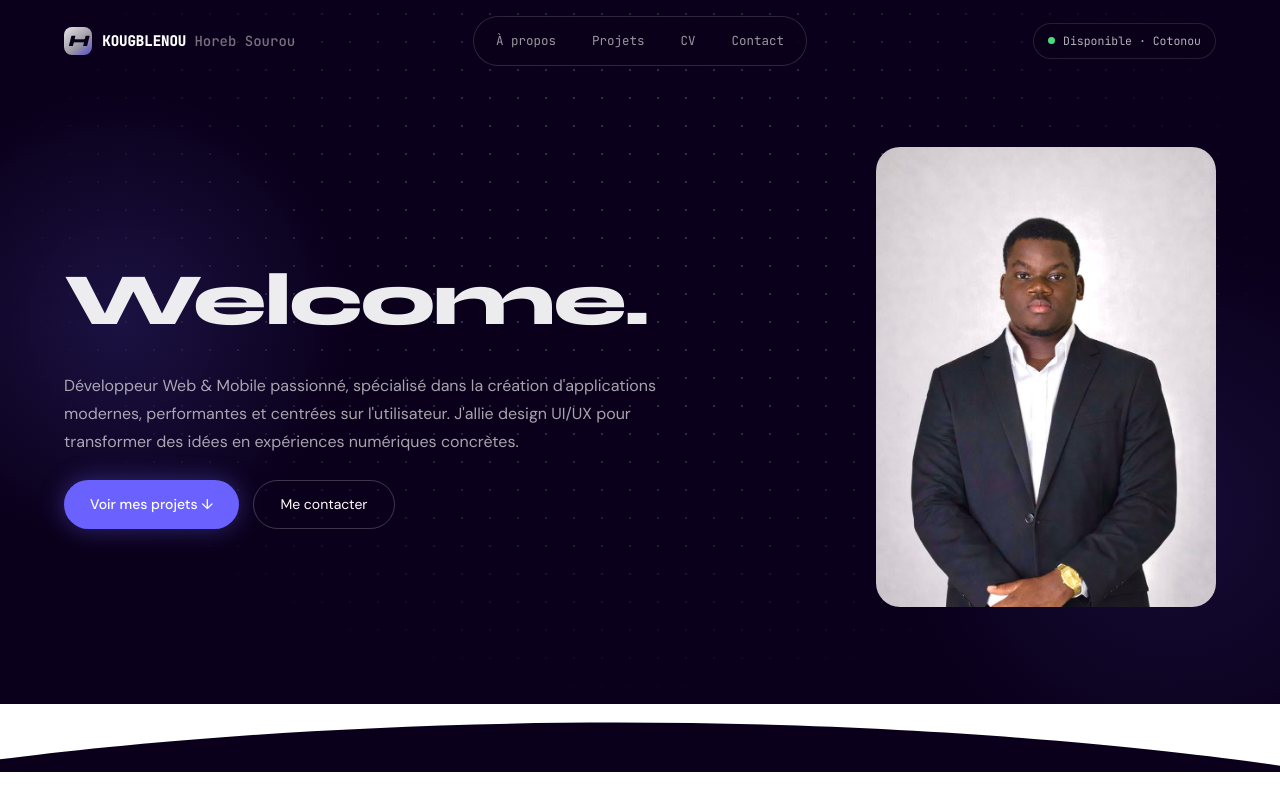
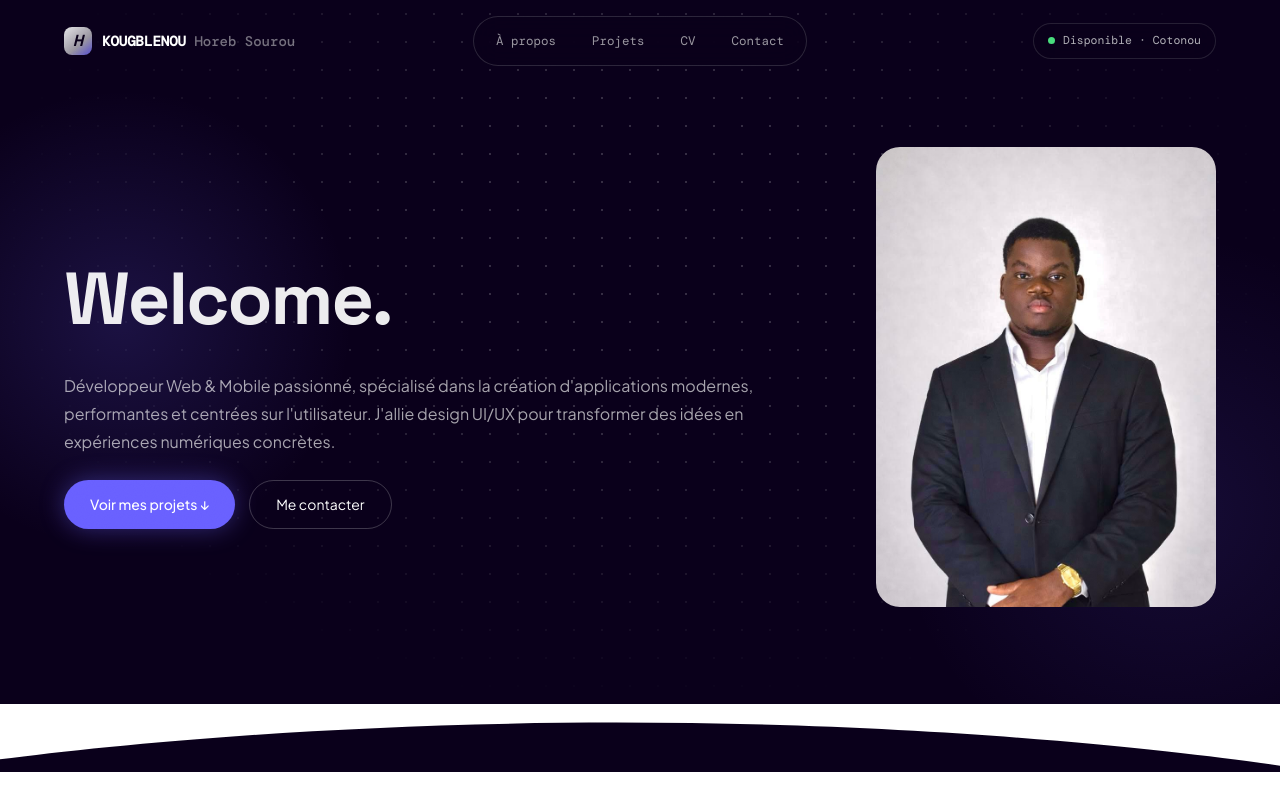
Before and after one commit to Horeb14/portfolio-react, a React (Vite) app: page / in a window 1280 px wide. Shown: the top 800 px of the page. Built offline with nearby package versions, Linux system fonts and the light colour scheme.

Commit message:
feat: replace fonts with Space Grotesk, Plus Jakarta Sans, DM Mono
Swap Syne → Space Grotesk, DM Sans → Plus Jakarta Sans,
JetBrains Mono → DM Mono across all CSS and JSX files
for a less generic, more distinctive typographic identity.

```diff
--- a/index.html
+++ b/index.html
@@ -7,7 +7,7 @@
     <title>KOUGBLENOU Horeb Sourou — Développeur Web</title>
     <link rel="preconnect" href="https://fonts.googleapis.com" />
     <link rel="preconnect" href="https://fonts.gstatic.com" crossorigin />
-    <link href="https://fonts.googleapis.com/css2?family=Syne:wght@400;700;800&family=DM+Sans:opsz,wght@9..40,300;9..40,400;9..40,500&family=JetBrains+Mono:wght@400;500&display=swap" rel="stylesheet" />
+    <link href="https://fonts.googleapis.com/css2?family=Space+Grotesk:wght@400;500;600;700&family=Plus+Jakarta+Sans:wght@300;400;500;600&family=DM+Mono:ital,wght@0,400;0,500&display=swap" rel="stylesheet" />
   </head>
   <body>
     <div id="root"></div>
--- a/src/App.css
+++ b/src/App.css
@@ -8,14 +8,15 @@
   --muted: rgba(255, 255, 255, 0.45);
   --accent: #6c63ff;
   --accent-glow: rgba(108, 99, 255, 0.35);
-  --sans: 'DM Sans', system-ui, sans-serif;
-  --display: 'Syne', system-ui, sans-serif;
+  --sans: 'Plus Jakarta Sans', system-ui, sans-serif;
+  --display: 'Space Grotesk', system-ui, sans-serif;
+  --mono: 'DM Mono', monospace;
 }
 
 * { box-sizing: border-box; margin: 0; padding: 0; }
 html { scroll-behavior: smooth; }
 body {
-  font-family: 'DM Sans', system-ui, sans-serif;
+  font-family: 'Plus Jakarta Sans', system-ui, sans-serif;
   background: #fff;
   color: #0a001b;
   overflow-x: hidden;
@@ -46,7 +47,7 @@ body::before {
   margin-bottom: 10px;
 }
 .sec-title {
-  font-family: 'Syne', sans-serif;
+  font-family: 'Space Grotesk', sans-serif;
   font-size: clamp(28px, 4vw, 48px);
   font-weight: 800;
   letter-spacing: -1px;
--- a/src/components/About.css
+++ b/src/components/About.css
@@ -28,7 +28,7 @@
 .stat:hover { border-color: #6c63ff; transform: translateY(-3px); }
 
 .stat-n {
-  font-family: 'Syne', sans-serif;
+  font-family: 'Space Grotesk', sans-serif;
   font-size: 36px;
   font-weight: 800;
   color: #6c63ff;
--- a/src/components/CV.css
+++ b/src/components/CV.css
@@ -32,7 +32,7 @@
   font-weight: 500;
   text-decoration: none;
   transition: background .2s, transform .2s;
-  font-family: 'DM Sans', sans-serif;
+  font-family: 'Plus Jakarta Sans', sans-serif;
 }
 .cv-download:hover { background: #1a0a3b; transform: translateY(-2px); }
 .cv-download .ico { font-size: 16px; }
@@ -71,13 +71,13 @@
   display: flex;
   align-items: center;
   justify-content: center;
-  font-family: 'Syne', sans-serif;
+  font-family: 'Space Grotesk', sans-serif;
   font-weight: 800;
   font-size: 13px;
   flex-shrink: 0;
 }
 
-.cv-doc-name { font-family: 'Syne', sans-serif; font-weight: 700; font-size: 14px; color: #0a001b; }
+.cv-doc-name { font-family: 'Space Grotesk', sans-serif; font-weight: 700; font-size: 14px; color: #0a001b; }
 .cv-doc-role { font-size: 12px; color: #999; margin-top: 2px; }
 
 .cv-doc-infos { display: flex; flex-direction: column; gap: 10px; margin-bottom: 20px; }
@@ -111,7 +111,7 @@
   color: #fff;
   font-size: 13px;
   font-weight: 700;
-  font-family: 'JetBrains Mono', monospace;
+  font-family: 'DM Mono', monospace;
   padding: 8px 20px;
   border-radius: 100px;
   letter-spacing: .05em;
--- a/src/components/Contact.css
+++ b/src/components/Contact.css
@@ -17,7 +17,7 @@
   padding: 28px;
 }
 .form-card h3 {
-  font-family: 'Syne', sans-serif;
+  font-family: 'Space Grotesk', sans-serif;
   font-weight: 700;
   font-size: 20px;
   margin-bottom: 8px;
@@ -34,7 +34,7 @@
   border: 1px solid rgba(255, 255, 255, 0.12);
   border-radius: 10px;
   font-size: 14px;
-  font-family: 'DM Sans', sans-serif;
+  font-family: 'Plus Jakarta Sans', sans-serif;
   color: #fff;
   outline: none;
   transition: border-color .2s;
@@ -70,7 +70,7 @@
   font-size: 14px;
   font-weight: 500;
   cursor: pointer;
-  font-family: 'DM Sans', sans-serif;
+  font-family: 'Plus Jakarta Sans', sans-serif;
   transition: box-shadow .2s, transform .2s;
   margin-top: 4px;
 }
--- a/src/components/Footer.css
+++ b/src/components/Footer.css
@@ -16,7 +16,7 @@ footer {
 }
 
 .foot-logo {
-  font-family: 'Syne', sans-serif;
+  font-family: 'Space Grotesk', sans-serif;
   font-weight: 800;
   font-size: 17px;
 }
--- a/src/components/Hero.jsx
+++ b/src/components/Hero.jsx
@@ -37,7 +37,7 @@ export default function Hero() {
           <svg id="welcome-svg" viewBox="0 0 720 130" xmlns="http://www.w3.org/2000/svg" aria-label="Welcome.">
             <text className="svg-letter do-fill"
               x="0" y="105"
-              fontFamily="Syne, system-ui, sans-serif"
+              fontFamily="Space Grotesk, system-ui, sans-serif"
               fontWeight="800" fontSize="78" letterSpacing="-2"
             >Welcome.</text>
           </svg>
--- a/src/components/Navbar.css
+++ b/src/components/Navbar.css
@@ -12,7 +12,7 @@ nav {
 }
 
 .nav-logo {
-  font-family: 'JetBrains Mono', monospace;
+  font-family: 'DM Mono', monospace;
   font-size: 14px;
   font-weight: 500;
   color: #fff;
@@ -29,7 +29,7 @@ nav {
   color: #0a001b;
   display: grid;
   place-items: center;
-  font-family: 'Syne', sans-serif;
+  font-family: 'Space Grotesk', sans-serif;
   font-style: italic;
   font-size: 16px;
   font-weight: 800;
@@ -52,7 +52,7 @@ nav {
   border-radius: 999px;
   color: rgba(255, 255, 255, 0.6);
   text-decoration: none;
-  font-family: 'JetBrains Mono', monospace;
+  font-family: 'DM Mono', monospace;
   transition: background .2s, color .2s;
 }
 .nav-pill a:hover { background: rgba(255, 255, 255, 0.1); color: #fff; }
@@ -64,7 +64,7 @@ nav {
   display: inline-flex;
   align-items: center;
   gap: 8px;
-  font-family: 'JetBrains Mono', monospace;
+  font-family: 'DM Mono', monospace;
   font-size: 11.5px;
   color: rgba(255, 255, 255, 0.7);
   padding: 8px 14px;
@@ -112,7 +112,7 @@ nav {
 }
 .mob-menu.open { display: flex; }
 .mob-menu a {
-  font-family: 'Syne', sans-serif;
+  font-family: 'Space Grotesk', sans-serif;
   font-size: 28px;
   font-weight: 700;
   color: #fff;
--- a/src/components/Projects.css
+++ b/src/components/Projects.css
@@ -63,7 +63,7 @@
   font-weight: 500;
 }
 .proj-tag.wip { background: rgba(251, 191, 36, .1); color: #d97706; }
-.proj-title { font-family: 'Syne', sans-serif; font-weight: 700; font-size: 18px; margin-bottom: 6px; color: #0a001b; }
+.proj-title { font-family: 'Space Grotesk', sans-serif; font-weight: 700; font-size: 18px; margin-bottom: 6px; color: #0a001b; }
 .proj-desc { font-size: 13px; color: #666; line-height: 1.6; }
 
 
```
